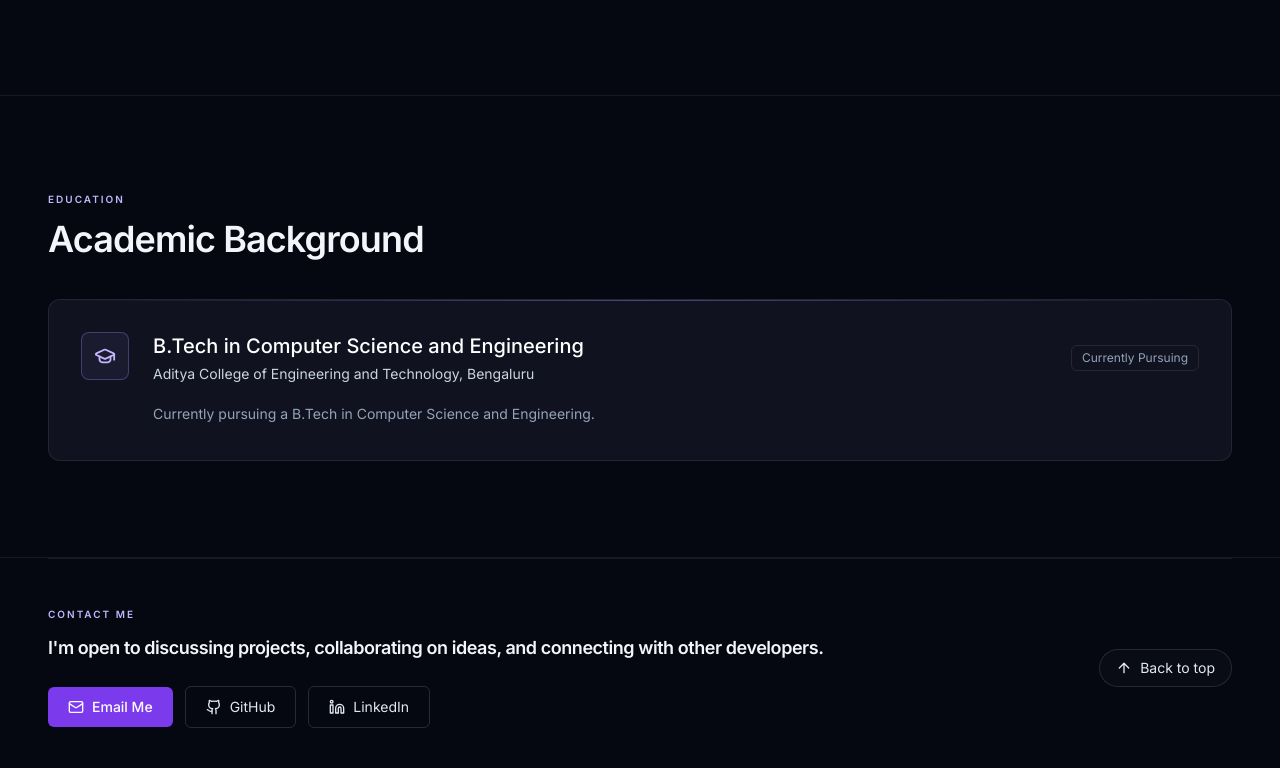
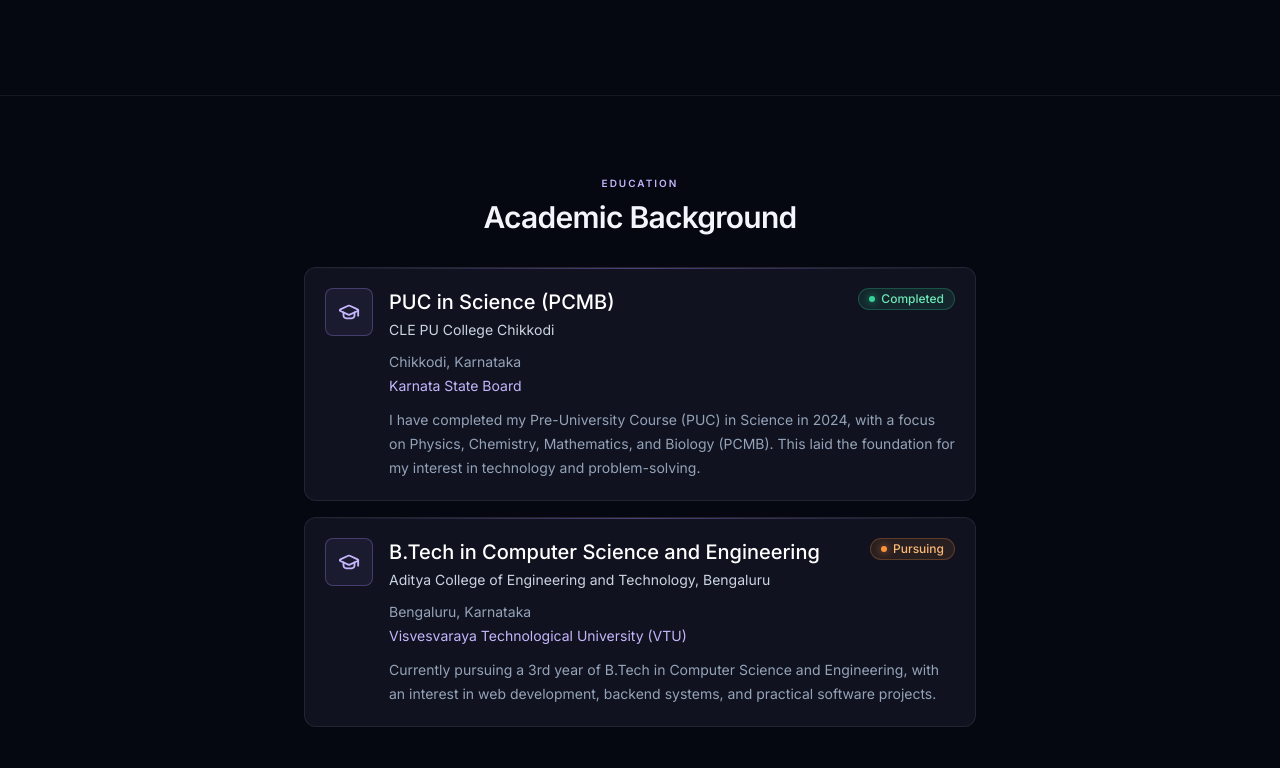
Before and after one commit to Vinay9686803463/Personal-Portfolio, a React (Vite) app: page / in a window 1280 px wide. Shown: the part 1592-2360 px from the top of the page. Built offline with nearby package versions, Linux system fonts and the light colour scheme.

Commit message:
update portfolio

```diff
--- a/src/components/Experience.jsx
+++ b/src/components/Experience.jsx
@@ -1,3 +1,4 @@
+
 import { motion, useReducedMotion } from "framer-motion";
 import { GraduationCap } from "lucide-react";
 import { education } from "../data/portfolioData";
@@ -6,47 +7,100 @@ export default function Experience() {
     const shouldReduceMotion = useReducedMotion();
 
     return (
-        <section id="education" className="relative border-b border-white/[0.07] bg-[#050711] py-20 sm:py-24">
-            <div className="mx-auto max-w-7xl px-6 sm:px-10 lg:px-12">
-                <div className="mb-10">
-                    <p className="mb-3 text-[10px] font-semibold uppercase tracking-[0.2em] text-violet-300">
+        <section
+            id="education"
+            className="relative border-b border-white/[0.07] bg-[#050711] py-16 sm:py-20"
+        >
+            <div className="mx-auto px-6 sm:px-10">
+                <div className="mb-8 text-center">
+                    <p className="mb-2 text-[10px] font-semibold uppercase tracking-[0.2em] text-violet-300">
                         Education
                     </p>
-                    <h2 className="text-3xl font-semibold tracking-tight sm:text-4xl">Academic Background</h2>
+
+                    <h2 className="text-2xl font-semibold tracking-tight sm:text-3xl">
+                        Academic Background
+                    </h2>
                 </div>
 
+                <div className="flex flex-col gap-4">
+                    {education.map((item, index) => {
+                        const isCompleted = item.status?.toLowerCase() === "completed";
+                        const isPursuing = item.status?.toLowerCase() === "pursuing";
+
+                        return (
                             <motion.div
-                    initial={shouldReduceMotion ? { opacity: 1, y: 0 } : { opacity: 0, y: 14 }}
+                                key={`${item.degree}-${item.institution}`}
+                                initial={
+                                    shouldReduceMotion
+                                        ? { opacity: 1, y: 0 }
+                                        : { opacity: 0, y: 10 }
+                                }
                                 whileInView={{ opacity: 1, y: 0 }}
                                 viewport={{ once: true, amount: 0.2 }}
-                    transition={{ duration: shouldReduceMotion ? 0 : 0.4, ease: "easeOut" }}
-                    className="relative overflow-hidden rounded-xl border border-white/[0.08] bg-[#10121f]"
+                                whileHover={shouldReduceMotion ? undefined : { y: -2 }}
+                                transition={{
+                                    duration: shouldReduceMotion ? 0 : 0.35,
+                                    delay: shouldReduceMotion ? 0 : index * 0.1,
+                                    ease: "easeOut",
+                                }}
+                                className="group relative mx-auto w-full max-w-2xl overflow-hidden rounded-xl border border-white/[0.08] bg-[#10121f] transition-colors hover:border-violet-400/60"
                             >
                                 <div className="absolute inset-x-0 top-0 h-px bg-gradient-to-r from-transparent via-violet-400/40 to-transparent" />
-                    <div className="flex flex-col gap-6 p-6 sm:flex-row sm:items-start sm:p-8">
-                        <span className="flex h-12 w-12 items-center justify-center rounded-lg border border-violet-400/30 bg-violet-400/[0.08]">
-                            <GraduationCap size={22} className="text-violet-300" />
+
+                                <div className="flex flex-col gap-4 p-4 sm:flex-row sm:items-start sm:p-5">
+                                    <span className="flex h-12 w-12 shrink-0 items-center justify-center rounded-lg border border-violet-400/30 bg-violet-400/[0.08]">
+                                        <GraduationCap
+                                            size={22}
+                                            className="text-violet-300"
+                                        />
                                     </span>
-                        <div className="flex-1">
-                            <div className="flex flex-col gap-2 sm:flex-row sm:items-center sm:justify-between">
+
+                                    <div className="min-w-0 flex-1">
+                                        <div className="flex flex-col gap-2 sm:flex-row sm:items-start sm:justify-between">
                                             <div>
                                                 <h3 className="text-lg font-medium text-white sm:text-xl">
-                                        {education.degree}
+                                                    {item.degree}
                                                 </h3>
+
                                                 <p className="mt-1 text-sm text-slate-300">
-                                        {education.institution}
+                                                    {item.institution}
                                                 </p>
                                             </div>
-                                <span className="rounded-md border border-white/[0.09] px-2.5 py-1 text-xs text-slate-400">
-                                    Currently Pursuing
+
+                                            {isCompleted ? (
+                                                <span className="inline-flex w-fit shrink-0 items-center gap-1.5 rounded-full border border-emerald-400/25 bg-emerald-400/10 px-2.5 py-0.5 text-xs font-medium text-emerald-300">
+                                                    <span className="h-1.5 w-1.5 rounded-full bg-emerald-400 shadow-[0_0_8px_rgba(52,211,153,0.8)]" />
+                                                    {item.status}
                                                 </span>
+                                            ) : isPursuing ? (
+                                                <span className="inline-flex w-fit shrink-0 items-center gap-1.5 rounded-full border border-orange-400/25 bg-orange-400/10 px-2.5 py-0.5 text-xs font-medium text-orange-300">
+                                                    <span className="h-1.5 w-1.5 rounded-full bg-orange-400 shadow-[0_0_8px_rgba(251,146,60,0.8)]" />
+                                                    {item.status}
+                                                </span>
+                                            ) : (
+                                                <span className="w-fit shrink-0 rounded-md border border-white/[0.09] px-2.5 py-1 text-xs text-slate-400">
+                                                    {item.status}
+                                                </span>
+                                            )}
                                         </div>
-                            <p className="mt-4 max-w-2xl text-sm leading-7 text-slate-400">
-                                Currently pursuing a B.Tech in Computer Science and Engineering.
+
+                                    <p className="mt-3 text-sm text-slate-400">
+                                        {item.location}
+                                    </p>
+
+                                    <p className="mt-1 text-sm text-violet-300">
+                                        {item.university}
+                                    </p>
+
+                                    <p className="mt-3 max-w-2xl text-sm leading-6 text-slate-400">
+                                        {item.details}
                                     </p>
                                 </div>
                                 </div>
                             </motion.div>
+                        );
+                    })}
+                </div>
             </div>
         </section>
     );
--- a/src/data/portfolioData.js
+++ b/src/data/portfolioData.js
@@ -71,7 +71,17 @@ export const projects = [
 export const experienceTimeline = [];
 
 
-export const education = {
+export const education = [
+    {
+        degree: "PUC in Science (PCMB)",
+        institution: "CLE PU College Chikkodi",
+        location: "Chikkodi, Karnataka",
+        university: "Karnata State Board",
+        status: "Completed",
+        details:
+            "I have completed my Pre-University Course (PUC) in Science in 2024, with a focus on Physics, Chemistry, Mathematics, and Biology (PCMB). This laid the foundation for my interest in technology and problem-solving."
+    },
+    {
         degree: "B.Tech in Computer Science and Engineering",
         institution: "Aditya College of Engineering and Technology, Bengaluru",
         location: "Bengaluru, Karnataka",
@@ -79,7 +89,9 @@ export const education = {
         status: "Pursuing",
         details:
             "Currently pursuing a 3rd year of B.Tech in Computer Science and Engineering, with an interest in web development, backend systems, and practical software projects."
-};
+    }
+];
+
 
 export const chatbotPresets = [
   "Skills",
@@ -109,7 +121,9 @@ export function queryChatbotResponse(query) {
     text.includes("college") ||
     text.includes("degree")
   ) {
-    return `${education.degree} at ${education.institution}.`;
+        return education
+            .map((item) => `${item.degree} at ${item.institution}.`)
+            .join("\n");
   }
 
   if (
```
Lines whose indentation alone changed are shown as unchanged.
